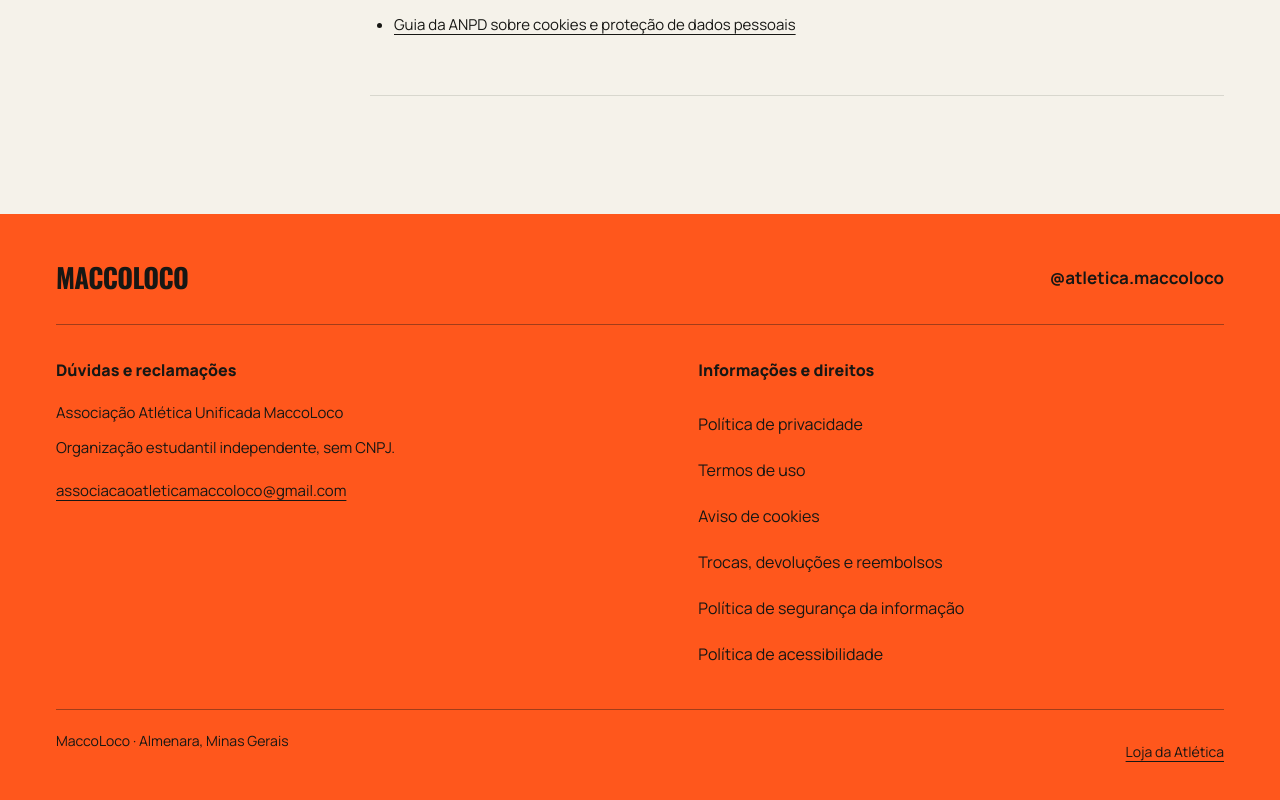
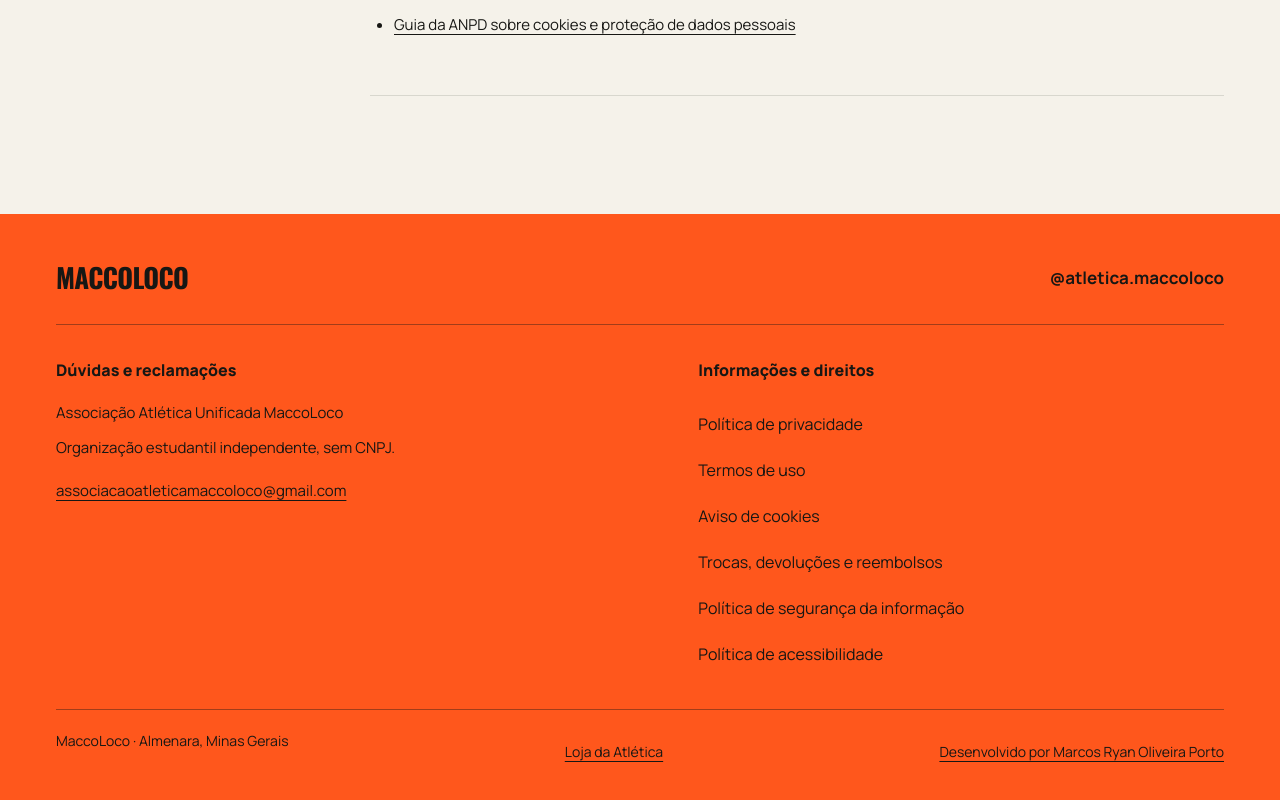
Before and after one commit to marcosryan10/atletica-maccoloco, a Next.js app: page /cookies in a window 1280 px wide. Shown: the part 3185-3985 px from the top of the page. Built offline with nearby package versions, Linux system fonts and the light colour scheme; no server answers.

Commit message:
Adiciona crédito de desenvolvimento e LinkedIn no rodapé

```diff
--- a/app/ui/SiteFooter.tsx
+++ b/app/ui/SiteFooter.tsx
@@ -7,6 +7,6 @@ export default function SiteFooter({compact = false}: {compact?: boolean}) {
       <p className="policy-footer-label">Dúvidas e reclamações</p><p>{legalContact.organization}</p><p>Organização estudantil independente, sem CNPJ.</p>
       <address><a href={`mailto:${legalContact.email}`}>{legalContact.email}</a></address>
     </div><nav className="policy-footer-nav" aria-label="Políticas da MaccoLoco"><p className="policy-footer-label">Informações e direitos</p>{policyLinks.map(policy => <a key={policy.slug} href={`/${policy.slug}`}>{policy.title}</a>)}</nav></div>
-    <div className="policy-footer-bottom"><span>MaccoLoco · Almenara, Minas Gerais</span><a href="/produtos">Loja da Atlética</a></div>
+    <div className="policy-footer-bottom"><span>MaccoLoco · Almenara, Minas Gerais</span><a href="/produtos">Loja da Atlética</a><a href="https://www.linkedin.com/in/marcosryanl" target="_blank" rel="noopener noreferrer">Desenvolvido por Marcos Ryan Oliveira Porto</a></div>
   </div></footer>;
 }
```
